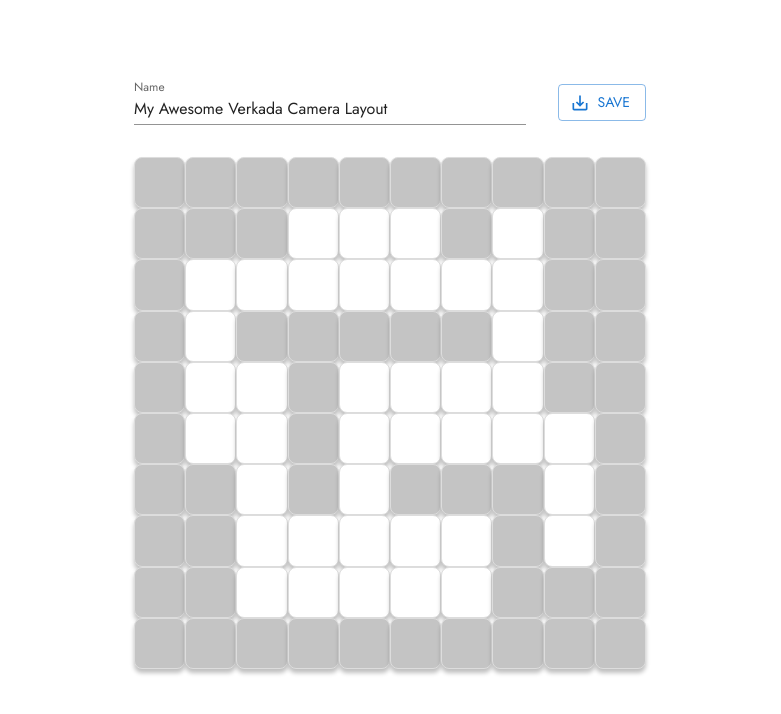
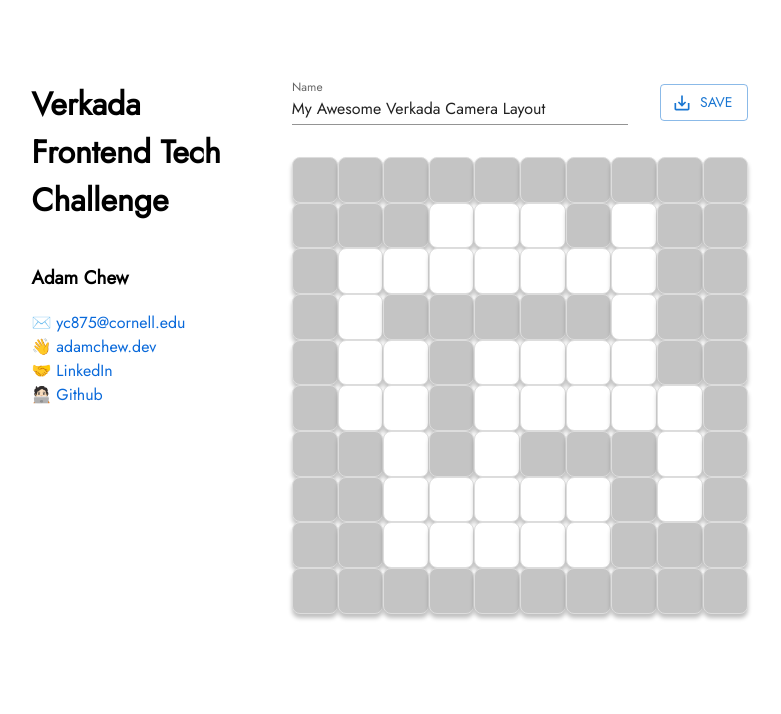
Before and after one commit to adamwth/verkada-frontend-challenge, a React (Create React App) app: page / in a window 1280 px wide. Shown: the top 714 px of the page, without its empty margins (250-1031 px from the left). Built offline with nearby package versions, Linux system fonts and the light colour scheme.

Commit message:
feat: add title and personal links

```diff
--- a/src/app/App.styles.ts
+++ b/src/app/App.styles.ts
@@ -2,7 +2,7 @@
 import styled from "styled-components";
 
 export const Dashboard = styled.div`
-    padding: 0 30vw;
+    padding: 0 22vw;
     display: flex;
     gap: 2rem;
 `;
@@ -15,6 +15,15 @@
     box-sizing: border-box;
 `;
 
+export const Header = styled.h1`
+    margin-top: 0;
+`;
+
+export const Anchor = styled.a`
+    color: #0969da;
+    text-decoration: none;
+`;
+
 export const theme = createTheme({
     typography: {
         fontFamily: "Jost",
--- a/src/app/App.tsx
+++ b/src/app/App.tsx
@@ -11,7 +11,23 @@
     return (
         <ThemeProvider theme={S.theme}>
             <S.Dashboard>
-                <S.Container>
+                <S.Container style={{ flex: 1 }}>
+                    <S.Header>Verkada Frontend Tech Challenge</S.Header>
+                    <h3>Adam Chew</h3>
+                    <S.Anchor href="mailto:yc875@cornell.edu">
+                        ✉️ yc875@cornell.edu
+                    </S.Anchor>
+                    <S.Anchor href="https://adamchew.dev">
+                        👋 adamchew.dev
+                    </S.Anchor>
+                    <S.Anchor href="https://www.linkedin.com/in/adamchew95/">
+                        🤝 LinkedIn
+                    </S.Anchor>
+                    <S.Anchor href="https://github.com/adamwth">
+                        🧑🏻‍💻 Github
+                    </S.Anchor>
+                </S.Container>
+                <S.Container style={{ flex: 2 }}>
                     <Editor grid={gridsList[selectedGridIndex][1]} />
                 </S.Container>
             </S.Dashboard>
```
